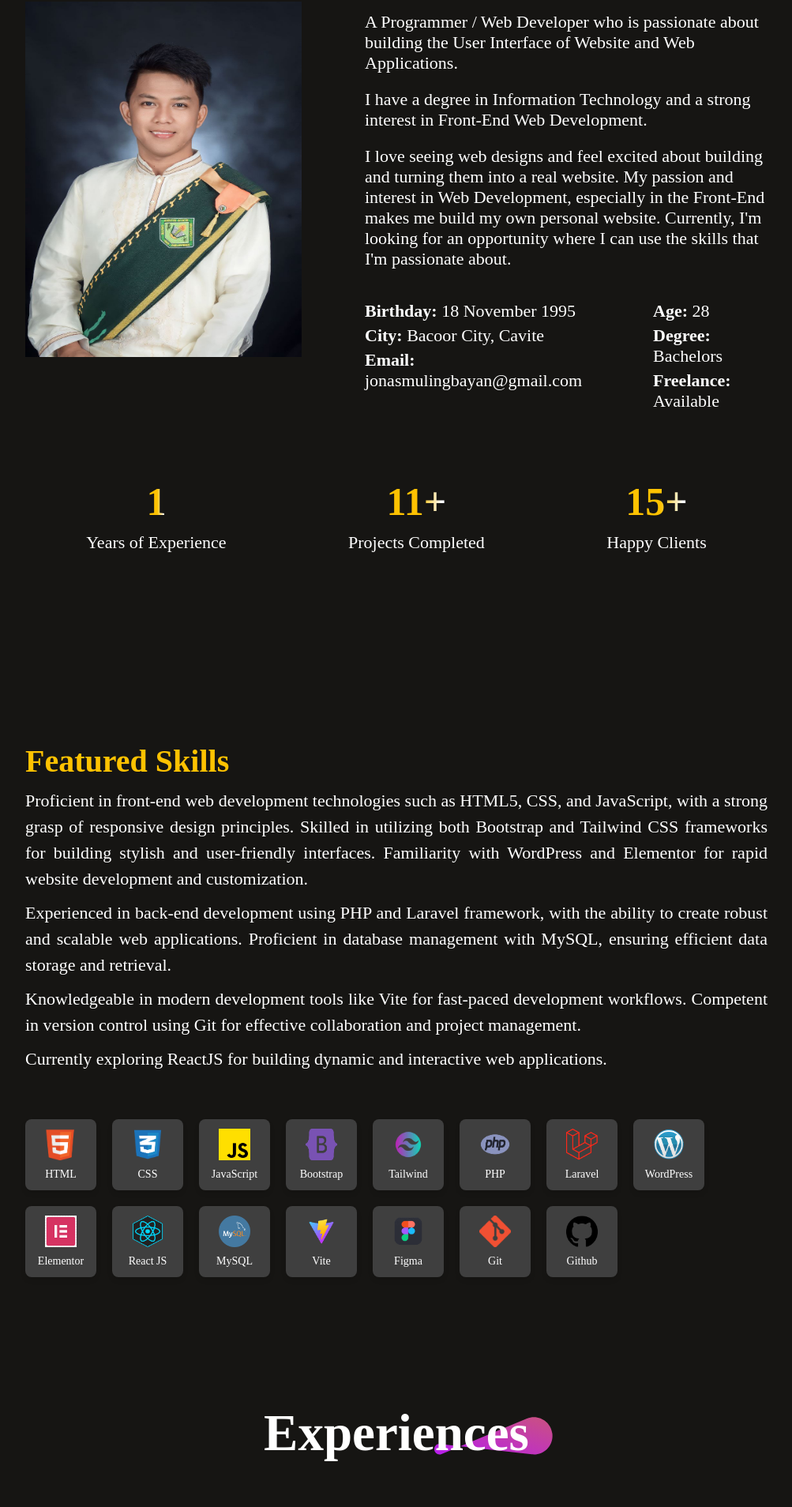
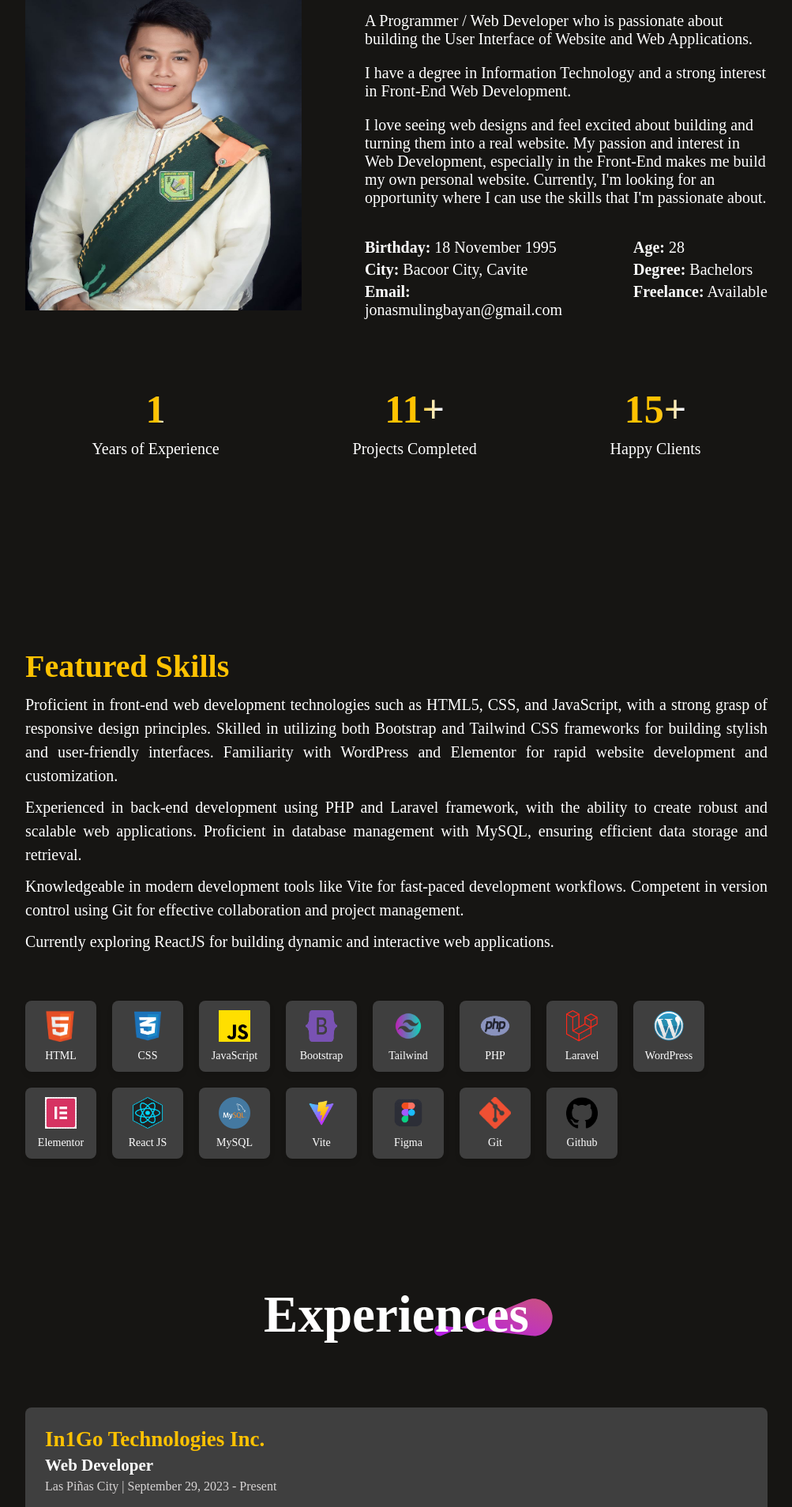
Before and after one commit to jonasmulingbayan/jonasisaiahmulingbayan, a React (Vite) app: page / in a window 1280 px wide. Shown: the part 1284-3192 px from the top of the page at 79% size, without its empty margins (138-1141 px from the left). Built offline with nearby package versions, Linux system fonts and the light colour scheme; a web font is replaced by a local one.

Commit message:
Update Styles

```diff
--- a/src/Components/About/About.css
+++ b/src/Components/About/About.css
@@ -50,7 +50,7 @@
     display: flex;
     flex-direction: column;
     gap:20px;
-    font-size:22px;
+    font-size:20px;
     font-weight: 500;
 }
 
@@ -69,7 +69,7 @@
 
 .about-skill p{
     min-width: 150px;
-    font-size:22px;
+    font-size:20px;
     font-weight: 500;
 }
 
@@ -108,7 +108,7 @@
 }
 
 .about-achievement p{
-    font-size: 22px;
+    font-size: 20px;
     font-weight: 500;
 }
 
@@ -138,7 +138,7 @@
     -webkit-text-fill-color: transparent;
 }
 .about-paragraph p{
-    font-size:22px;
+    font-size:20px;
 }
 .information{
     display: flex;
@@ -152,7 +152,7 @@
 }
 .about-informations ul li{
     list-style: none;
-    font-size:22px;
+    font-size:20px;
     margin-bottom: 5px;
 }
 @media(max-width:1024px){
--- a/src/Components/Experience/Experience.css
+++ b/src/Components/Experience/Experience.css
@@ -81,7 +81,7 @@
   }
 
   .experience-description li{
-    font-size:22px;
+    font-size:20px;
     margin-top:5px;
   }
 
--- a/src/Components/Navbar/Navbar.css
+++ b/src/Components/Navbar/Navbar.css
@@ -19,7 +19,7 @@
   align-items: center;
   list-style: none;
   gap: 60px;
-  font-size: 20px;
+  font-size: 18px;
 }
 
 .navbar-logo {
--- a/src/Components/Services/Services.css
+++ b/src/Components/Services/Services.css
@@ -59,7 +59,7 @@
 
 .services-format p{
     color:#d4d4d4;
-    font-size:22px;
+    font-size:20px;
     line-height: 40px;
     width: 100%;
 
--- a/src/Components/Skills/Skills.css
+++ b/src/Components/Skills/Skills.css
@@ -57,7 +57,7 @@
 }
 
 .skills-description p {
-  font-size: 22px;
+  font-size: 20px;
   line-height: 1.5;
   text-align: justify;
   margin-bottom: 10px;
```
